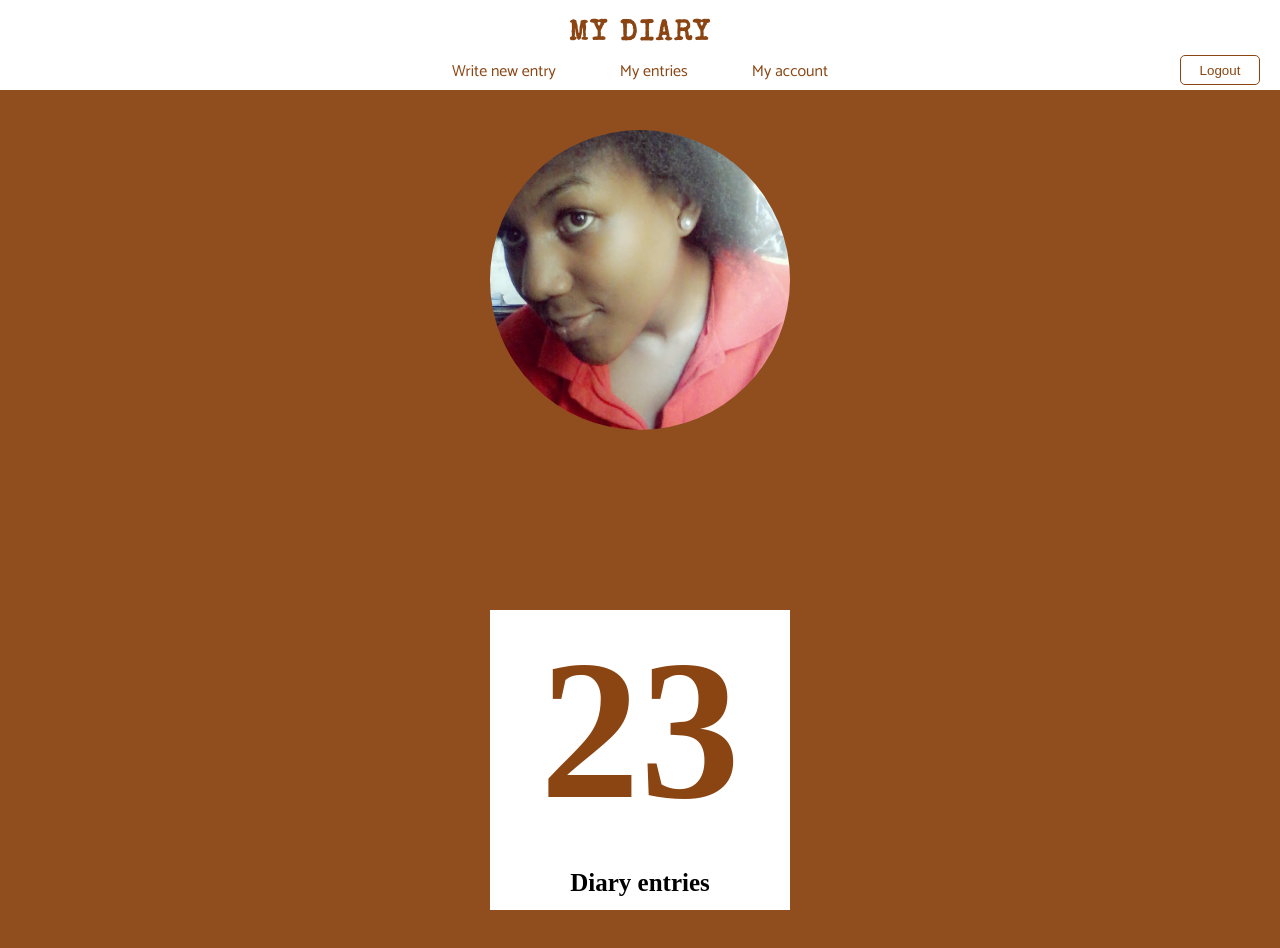
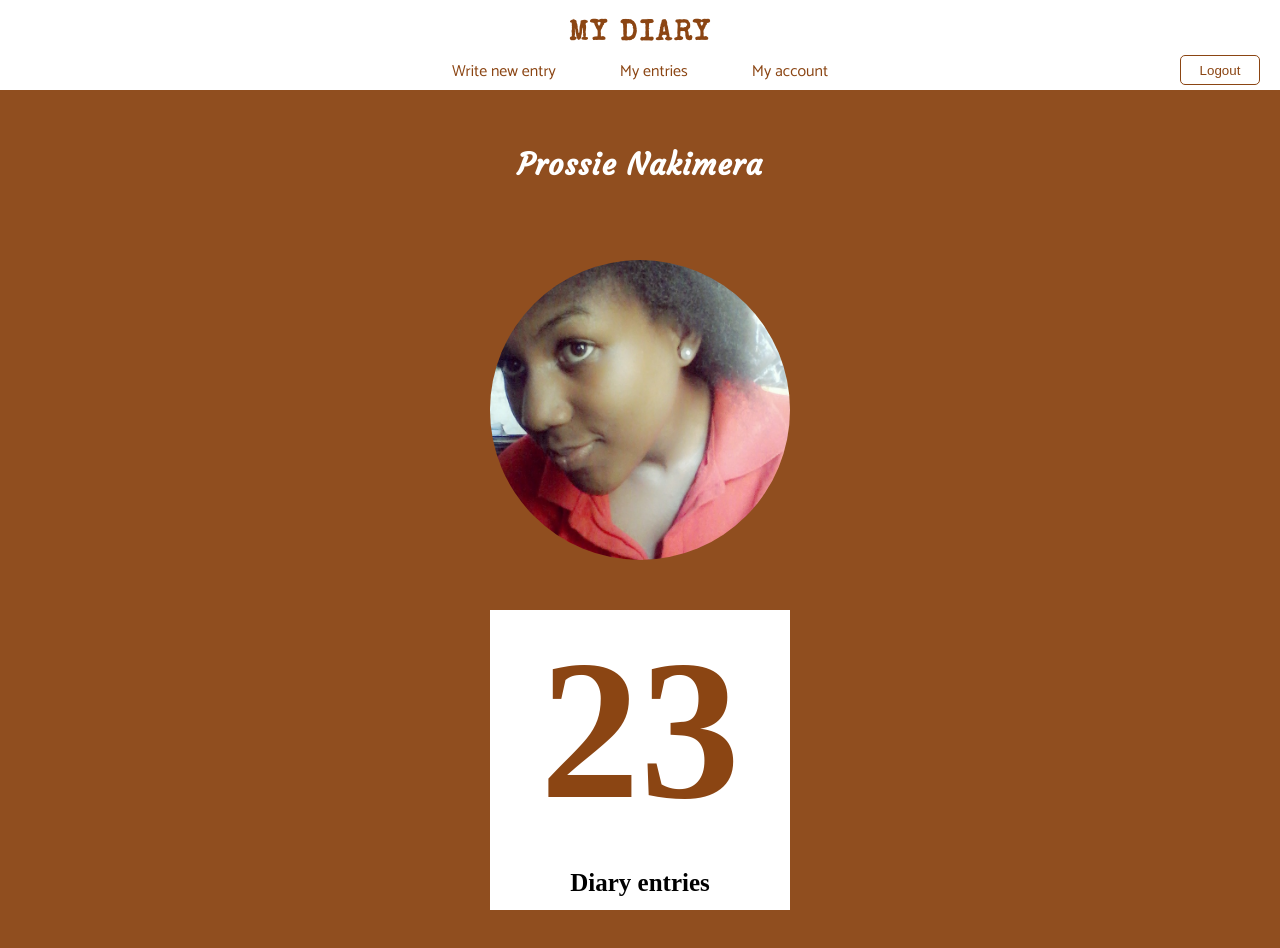
Before and after one commit to nakimera/My-Diary, a plain HTML site: page UI/myaccount.html in a window 1280 px wide. Drawn offline with nearby package versions, Linux system fonts and the light colour scheme.

Commit message:
user names

```diff
--- a/UI/myaccount.html
+++ b/UI/myaccount.html
@@ -23,6 +23,7 @@
     </header>
     <div class="acc-container">
         <div>
+            <h3>Prossie Nakimera</h3>
             <img class="profile-pic" src="me.jpg" alt="me.jpg">
         </div>
         <div class="counter">
--- a/UI/style.css
+++ b/UI/style.css
@@ -213,10 +213,6 @@ h2 {
     border-radius: 5px;
 }
 
-h3 {
-    text-align: center;
-}
-
 .right {
     display: flex;
     justify-content: center;
@@ -280,3 +276,14 @@ h6 {
     padding: 20px;
     font-size: 25px;
 }
+
+h3 {
+    font-size: 30px;
+    text-align: center;
+    color: white;
+    font-weight: 980;
+    font-family: 'Courgette', cursive;
+    line-height: 70px;
+    letter-spacing: 1px;
+    padding-bottom: 60px;
+}
```
